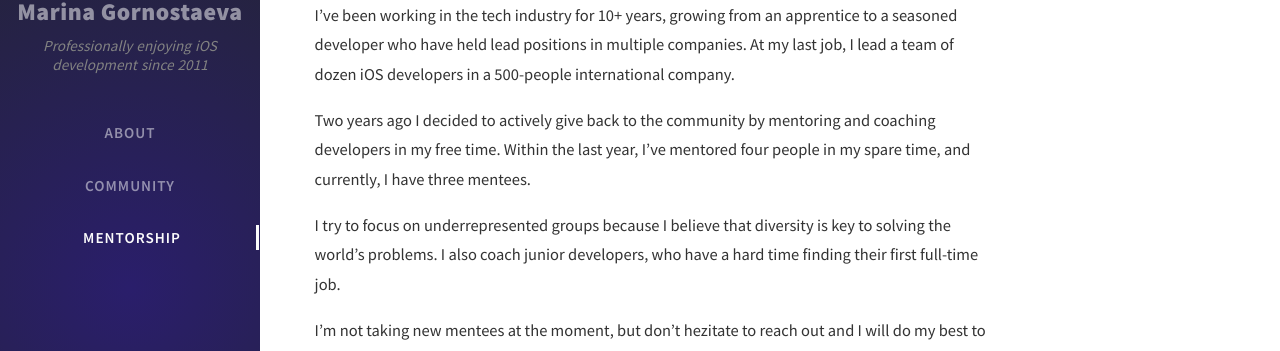
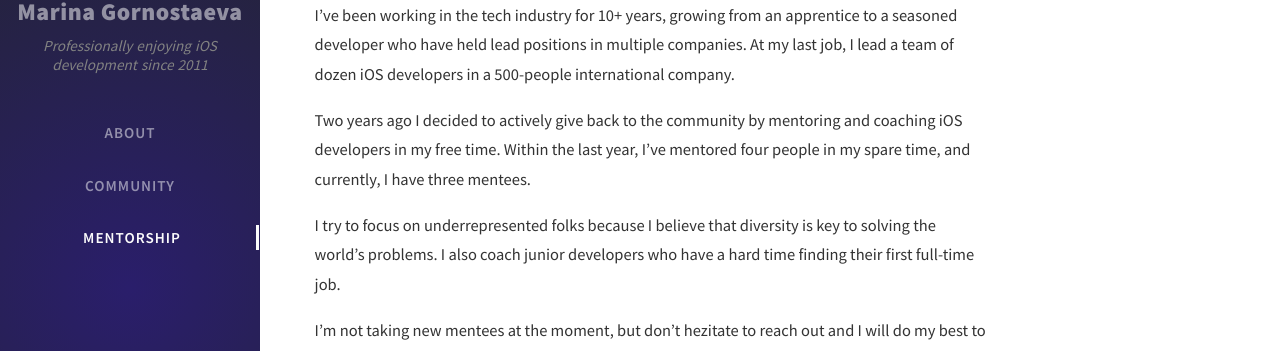
Before and after one commit to hybridcattt/hybridcattt.com, a Jekyll site: the page built from tabs/mentorship.md, in a window 1280 px wide. Shown: the part 162-513 px from the top of the page. Built offline with Jekyll 4.4.1, drawn with Linux system fonts in a browser that asks for light colours; nearby versions of some CDN libraries; comment, search, counter and statistics services are not loaded.

Commit message:
Update to metadata

```diff
--- a/tabs/mentorship.md
+++ b/tabs/mentorship.md
@@ -9,12 +9,12 @@ to a seasoned developer who have held lead positions in multiple companies.
 At my last job, I lead a team of dozen iOS developers in a 500-people international company.
 
 Two years ago I decided to actively give back to the community by mentoring and coaching
-developers in my free time. Within the last year, I've mentored four people in my spare time,
+iOS developers in my free time. Within the last year, I've mentored four people in my spare time,
 and currently, I have three mentees.
 
-I try to focus on underrepresented groups because I believe that diversity is
+I try to focus on underrepresented folks because I believe that diversity is
 key to solving the world's problems.
-I also coach junior developers, who have a hard time finding their first full-time job.
+I also coach junior developers who have a hard time finding their first full-time job.
 
 I'm not taking new mentees at the moment, but don't hezitate to reach out
 and I will do my best to help!
```
